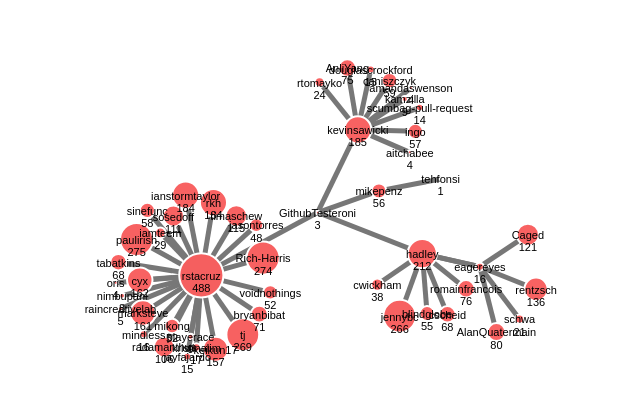
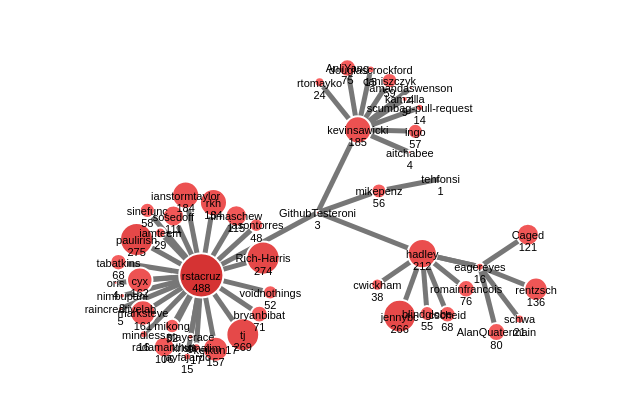
Before and after one commit to TobiasHallen/GitHub_Analytics, a plain HTML site: page GitHub Analytics/js/index.html in a window 1280 px wide. Shown: the part 149-560 px from the top of the page, without its empty margins (337-977 px from the left). Drawn offline with nearby package versions, Linux system fonts and the light colour scheme; animation ran at ten frames a second.

Commit message:
Adjusted colour function

```diff
--- a/GitHub Analytics/js/index.html
+++ b/GitHub Analytics/js/index.html
@@ -75,9 +75,9 @@ function drawGraph() {
 
 
     var colour = function(d) {
-      var r = Math.floor(250 - (75 * (d.repos / 8242)));
-      var g = Math.floor(100 - (75 * (d.repos / 8242)));
-      var b = Math.floor(100 - (75 * (d.repos / 8242)));
+      var r = Math.floor(250 - (75 * (d.repos / 1000)));
+      var g = Math.floor(100 - (100 * (d.repos / 1000)));
+      var b = Math.floor(100 - (100 * (d.repos / 1000)));
       return d3.rgb(r, g, b);
     };
 
```
